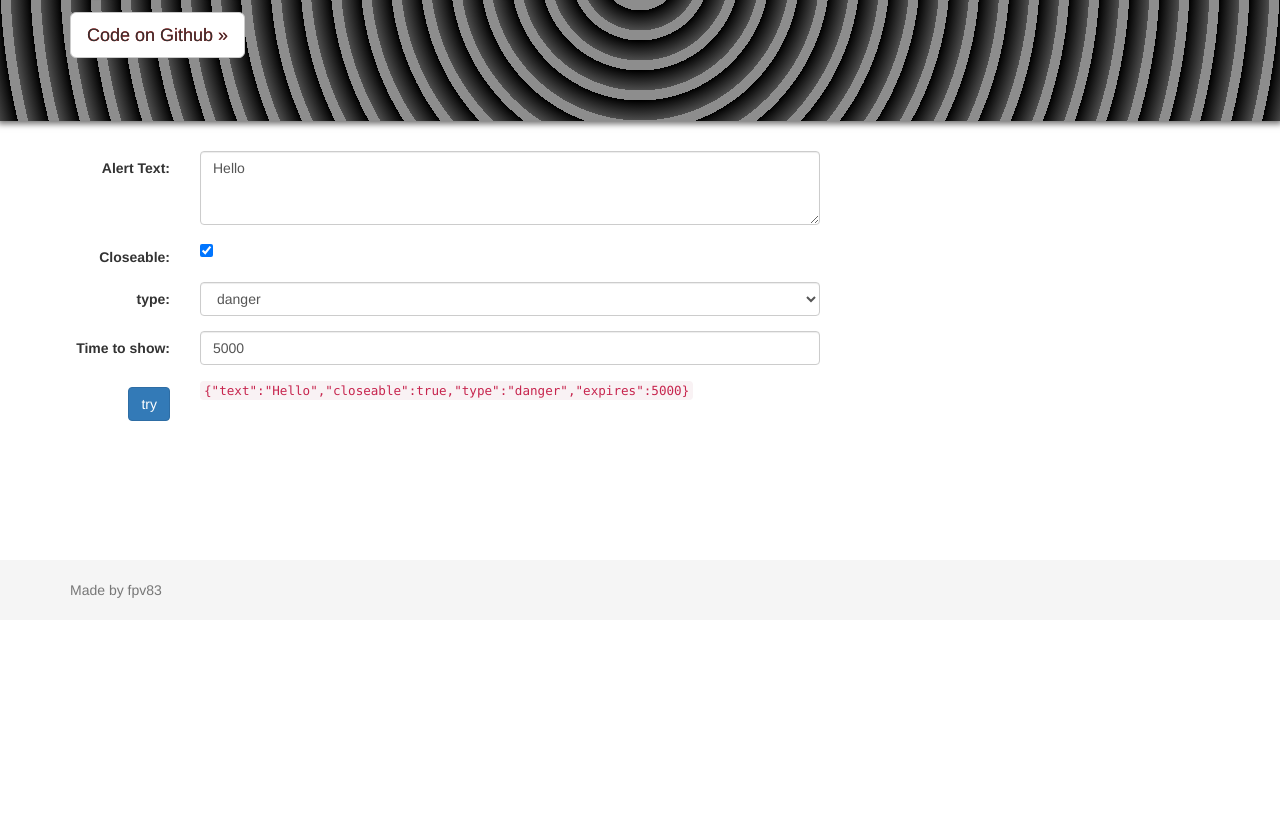
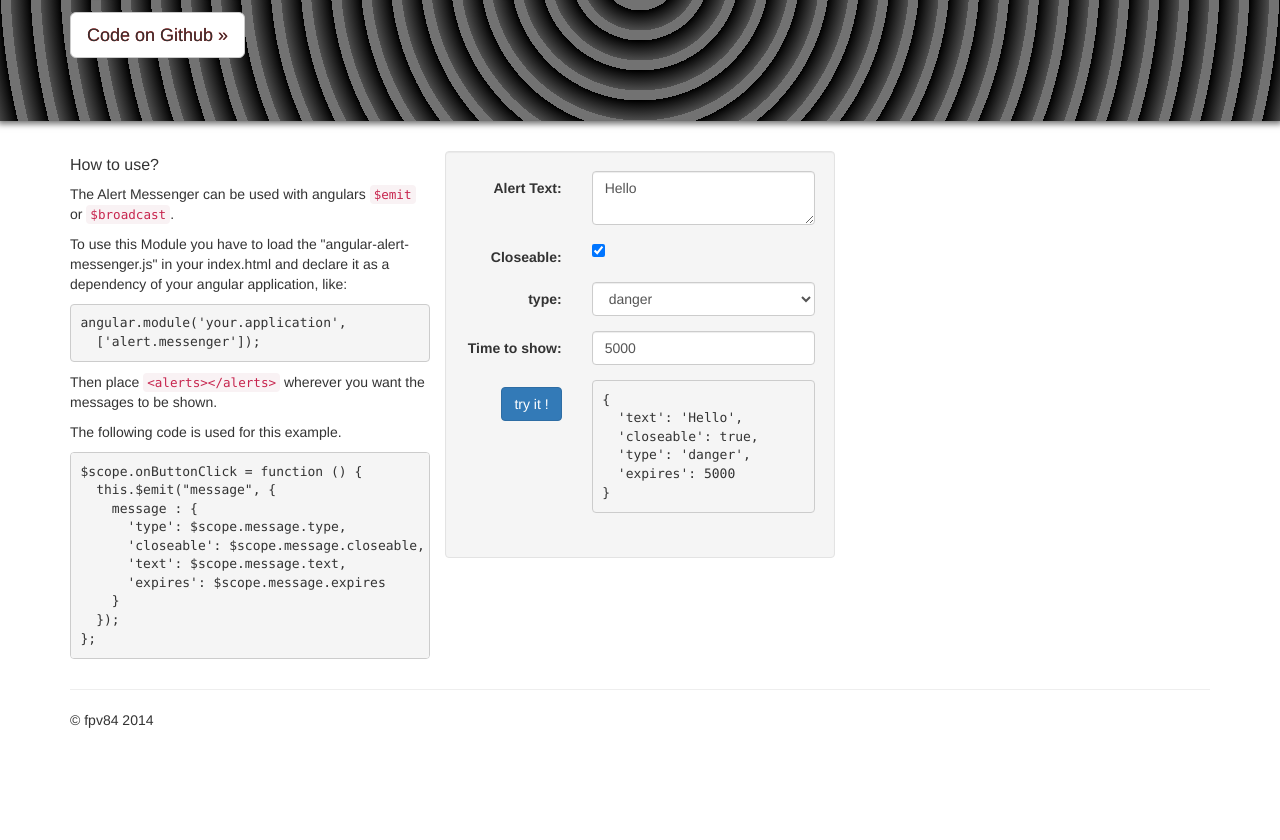
Before and after one commit to fpv83/angular-alert-messenger, a plain HTML site: page index.html in a window 1280 px wide. Shown: the part 180-1020 px from the top of the page. Before the commit the page ends 800 px from the top, so only its background shows below. Drawn offline with nearby package versions, Linux system fonts and the light colour scheme.

Commit message:
this is nearly finalized

```diff
--- a/angular-alert-messenger.js
+++ b/angular-alert-messenger.js
@@ -32,6 +32,7 @@ angular.module('alert.messenger').controller('alertCTRL', ['$scope', '$rootScope
   $scope.message = {};
 
   $rootScope.$on("message", function (event, data) {
+    data.message.id = $scope.generateId();
     messages.splice(0, 0, data.message);
     $scope.messages = messages;
     if (data.message.expires) {
--- a/app.js
+++ b/app.js
@@ -17,11 +17,10 @@ angular.module('webapp').controller('ParentCtrl', ['$scope',  function ParentCtr
     'expires': 5000
   };
 
-  $scope.buttonTitle = 'try';
+  $scope.buttonTitle = 'try it !';
   $scope.onButtonClick = function () {
     this.$emit("message", {
       message : {
-        'id': $scope.generateId(),
         'type': $scope.message.type,
         'closeable': $scope.message.closeable,
         'text': $scope.message.text,
--- a/custom.css
+++ b/custom.css
@@ -1,30 +1,35 @@
-
 .jumbotron {
   color: white;
   text-shadow: 3px 3px 4px #333;
   background: repeating-radial-gradient(
     circle,
-    #8d8d8d,
-    #8d8d8d 10px,
+    #727272,
+    #727272 10px,
     #000 10px,
     #4e4e4e 30px
   );
-/*
-  -moz-box-shadow:    6px 6px 10px 12px #ccc;
-  -webkit-box-shadow: 6px 6px 10px 12px #ccc;
-*/
-  box-shadow:         0px 1px 6px 2px #747373;
+  /*background: repeating-radial-gradient(circle, #CE0010, #CE0010 10px, #FF9D00 10px, #FF9D00 30px) repeat scroll 0 0 rgba(0, 0, 0, 0);*/
+  -webkit-box-shadow: 0px 1px 6px 2px #737373;
+     -moz-box-shadow: 0px 1px 6px 2px #737373;
+          box-shadow: 0px 1px 6px 2px #737373;
 }
 .jumbotron .btn {
   text-shadow:  0px 0px 0px #f00;
 }
 #footer {
-position: absolute;
-bottom: 0;
-width: 100%;
-height: 60px;
-background-color: #f5f5f5;
+  position: absolute;
+  bottom: 0;
+  width: 100%;
+  height: 60px;
+  background-color: #f5f5f5;
+}
+body {
+  margin-bottom: 100px;
 }
 .container .text-muted {
   margin: 20px 0;
 }
+h2 {
+  font-size: 16px;
+  margin-top: 5px;
+}
--- a/index.html
+++ b/index.html
@@ -27,39 +27,76 @@
 
     <div class="container">
       <div class="row">
+        <div class="col-md-4">
+          <h2>
+            How to use?
+          </h2>
+          <p>
+            The Alert Messenger can be used with angulars <code>$emit</code> or <code>$broadcast</code>.
+          </p>
+          <p>
+            To use this Module you have to load the "angular-alert-messenger.js" in your index.html
+            and declare it as a dependency of your angular application, like:
+          </p>
+          <pre>angular.module('your.application',
+  ['alert.messenger']);</pre>
+          <p>
+            Then place <code>&lt;alerts&gt;&lt;/alerts&gt;</code> wherever you want the messages to be shown.
+          </p>
+          <p>
+            The following code is used for this example.
+          </p>
+        <pre>$scope.onButtonClick = function () {
+  this.$emit("message", {
+    message : {
+      'type': $scope.message.type,
+      'closeable': $scope.message.closeable,
+      'text': $scope.message.text,
+      'expires': $scope.message.expires
+    }
+  });
+};</pre>
 
-        <div class="col-md-8">
+        </div>
+        <div class="col-md-4 well">
           <form data-ng-controller="ParentCtrl" name="alertform" class="form-horizontal" role="form">
             <div class="form-group">
-              <label class="col-sm-2 control-label" for="alertText">Alert Text:</label>
-              <div class="col-sm-10">
-                <textarea class="form-control" id="alertText" data-ng-model="message.text" rows="3"></textarea>
+              <label class="col-sm-4 control-label" for="alertText">Alert Text:</label>
+              <div class="col-sm-8">
+                <textarea class="form-control" id="alertText" data-ng-model="message.text" rows="2"></textarea>
               </div>
             </div>
             <div class="form-group">
-              <label class="col-sm-2 control-label" for="alertCloseable"> Closeable:</label>
-              <div class="col-sm-10">
+              <label class="col-sm-4 control-label" for="alertCloseable"> Closeable:</label>
+              <div class="col-sm-8">
                 <input type="checkbox" id="alertCloseable" data-ng-model="message.closeable">
               </div>
             </div>
             <div class="form-group">
-              <label class="control-label col-sm-2" for="alertType"> type:</label>
-              <div class="col-sm-10">
-                <select class="form-control" id="alertType" ng-model="message.type" ng-options="c for c in infotypes"></select>
+              <label class="control-label col-sm-4" for="alertType"> type:</label>
+              <div class="col-sm-8">
+                <select class="form-control" id="alertType" data-ng-model="message.type" data-ng-options="c for c in infotypes"></select>
               </div>
             </div>
             <div class="form-group">
-              <label class="control-label col-sm-2" for="messageExpires"> Time to show:</label>
-              <div class="col-sm-10">
+              <label class="control-label col-sm-4" for="messageExpires"> Time to show:</label>
+              <div class="col-sm-8">
                 <input type="number" class="form-control" id="messageExpires" data-ng-model="message.expires">
               </div>
             </div>
             <div class="form-group">
-              <div class="control-label col-sm-2">
+              <div class="control-label col-sm-4">
                 <button class="btn btn-primary" data-ng-click="onButtonClick()">{{buttonTitle}}</button>
               </div>
-              <div class="col-sm-10">
-                <code>{{message}}</code>
+              <div class="col-sm-8">
+
+<pre>{
+  'text': '{{message.text}}',
+  'closeable': {{message.closeable}},
+  'type': '{{message.type}}',
+  'expires': {{message.expires}}
+}</pre>
+
               </div>
             </div>
           </form>
@@ -70,12 +107,13 @@
         </div>
 
       </div>
+      <hr />
+      <div class="footer">
+        <p>© fpv84 2014</p>
+      </div>
+
     </div> <!-- /container -->
-    <div id="footer">
-      <div class="container">
-        <p class="text-muted">Made by fpv83</p>
-      </div>
-    </div>
+
 
   </body>
 </html>
```
